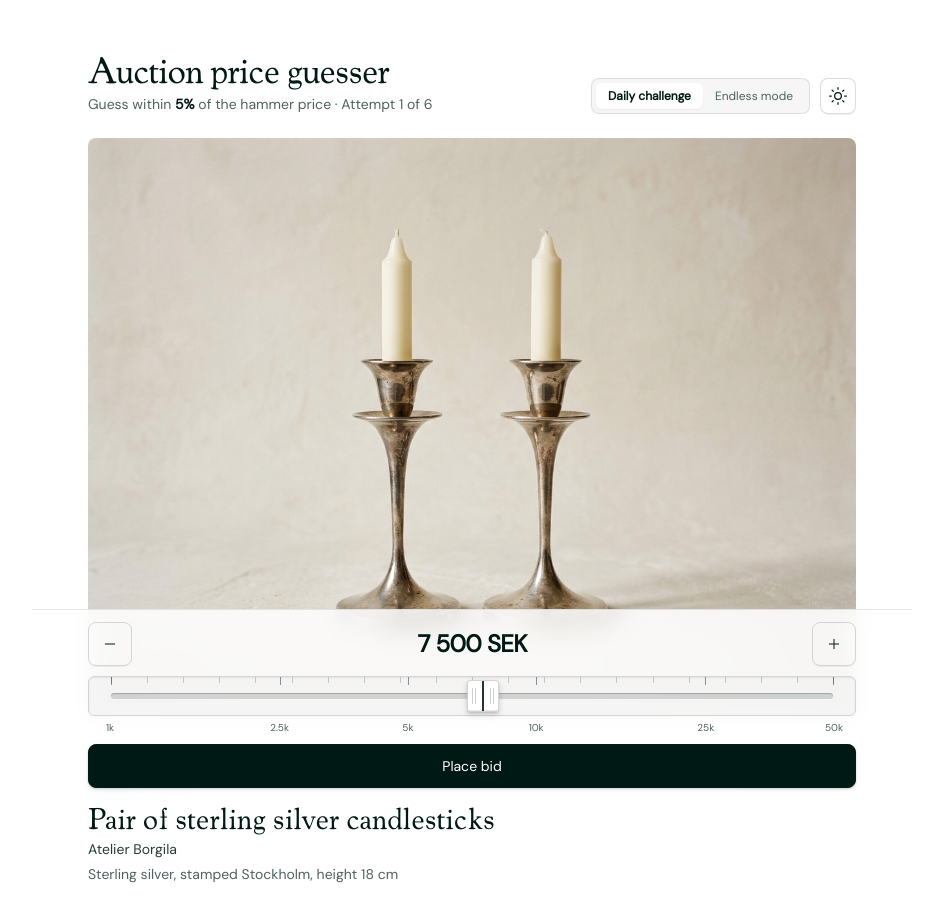
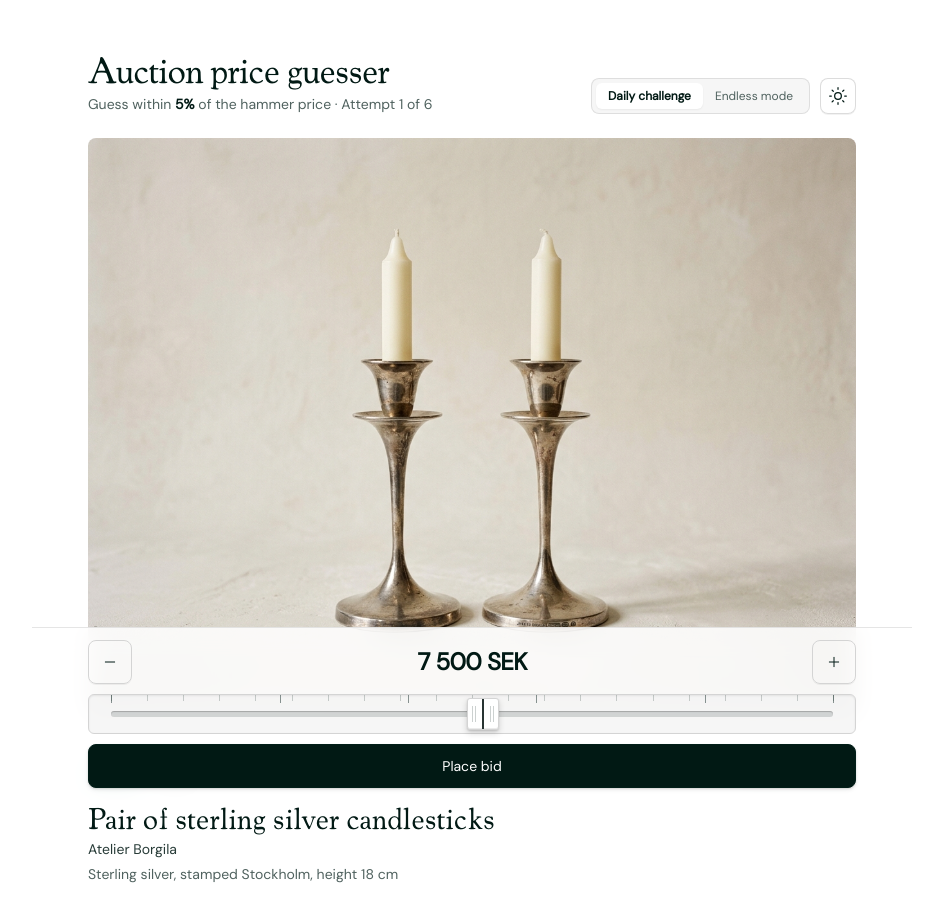
Before and after one commit to bergets/kohl-design, a Next.js app: page /playground/auction-guesser in a window 1280 px wide. Shown: the top 922 px of the page, without its empty margins (168-1111 px from the left). Built offline with nearby package versions, Linux system fonts and the light colour scheme.

Commit message:
Remove scale labels below auction slider for a cleaner dock

```diff
--- a/app/playground/auction-guesser/PriceRulerInput.tsx
+++ b/app/playground/auction-guesser/PriceRulerInput.tsx
@@ -374,22 +374,6 @@ export function PriceRulerInput({
             </div>
           </div>
         </div>
-
-        {/* Scale Labels */}
-        <div className="relative h-3.5 w-full select-none">
-          {ticks.map((tick) => {
-            const pct = priceToPercent(tick.value, minPrice, maxPrice);
-            return (
-              <span
-                key={tick.value}
-                style={{ left: insetPos(pct) }}
-                className="absolute -translate-x-1/2 text-[10px] text-muted-foreground tabular-nums"
-              >
-                {tick.label}
-              </span>
-            );
-          })}
-        </div>
       </div>
 
       {/* Row 3: Full-Width Submit Button Below Slider */}
```
